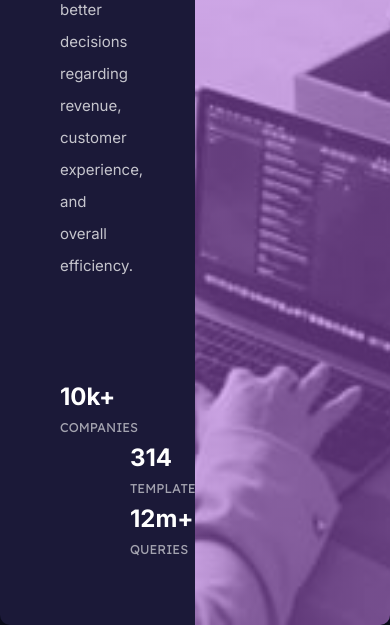
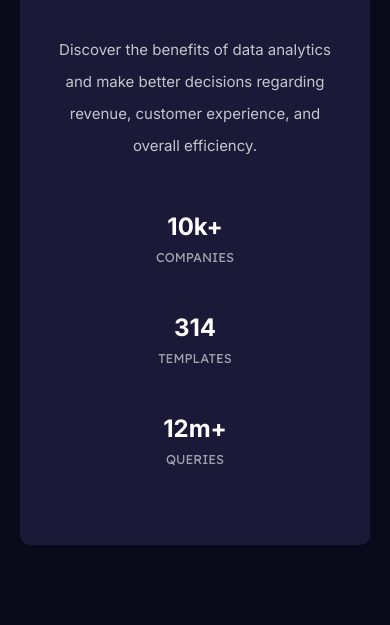
Before and after one commit to Leschyij/newbie_project9, a plain HTML site: page index.html in a window 390 px wide. Shown: the part 411-1036 px from the top of the page. After the commit the page ends 956 px from the top, so only its background shows below. Drawn offline with Linux system fonts and the light colour scheme.

Commit message:
setting page responsive design

```diff
--- a/index.html
+++ b/index.html
@@ -54,6 +54,8 @@
 
         </article>
 
+        <div class="clearfix"></div>
+
       </div>
 
 
--- a/style.css
+++ b/style.css
@@ -20,6 +20,7 @@ body {
     max-width: 1200px;
     background-color: hsl(244, 38%, 16%);
     display: flex;
+    flex-direction: row;
     border-radius: 10px;
 }
 
@@ -43,8 +44,10 @@ body {
     margin-bottom: 100px;
 }
 
-#stats article {
-    float: left;
+#stats {
+    display: flex;
+    flex-direction: row;
+    justify-content: space-between;
 }
 
 #stats article h3 {
@@ -61,16 +64,54 @@ body {
     text-transform: uppercase;
 }
 
-#templates, #queries {
-    margin-left: 70px;
-}
-
 #right_up {
-    background: linear-gradient(hsla(277, 64%, 61%, 0.500), hsla(277, 64%, 61%, 0.500)), url(images/image-header-desktop.jpg);
-    background-repeat: no-repeat;
+    background: linear-gradient(hsla(277, 64%, 61%, 0.500), hsla(277, 64%, 61%, 0.500)),
+    url(images/image-header-desktop.jpg);
     background-position: center;
     background-size: cover;
     width: 50%;
     border-radius: 0 10px 10px 0;
 
 }
+
+@media screen and (max-width: 730px) {
+
+    body {
+        padding: 20px;
+    }
+
+    #container {
+        max-width: 375px;
+        display: flex;
+        flex-direction: column-reverse;
+    }
+
+    #left_down {
+        width: 100%;
+        height: 50%;
+        text-align: center;
+        padding: 30px;
+    }
+
+    #left_down p {
+        margin-bottom: 50px;
+    }
+
+    #stats {
+        display: flex;
+        flex-direction: column;
+    }
+
+    #stats article {
+        margin-bottom: 40px;
+    }
+
+    #right_up {
+        width: 100%;
+        height: 350px;
+        background:  linear-gradient(hsla(277, 64%, 61%, 0.500), hsla(277, 64%, 61%, 0.500)), url(images/image-header-mobile.jpg);
+        background-position: center;
+        background-size: cover;
+        border-radius: 10px 10px 0 0;
+    }
+}
```
